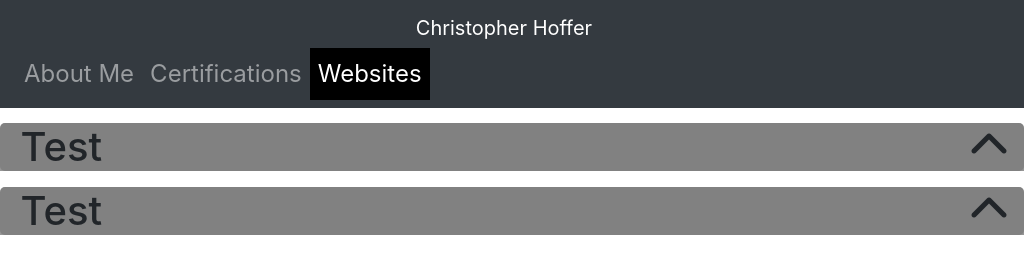
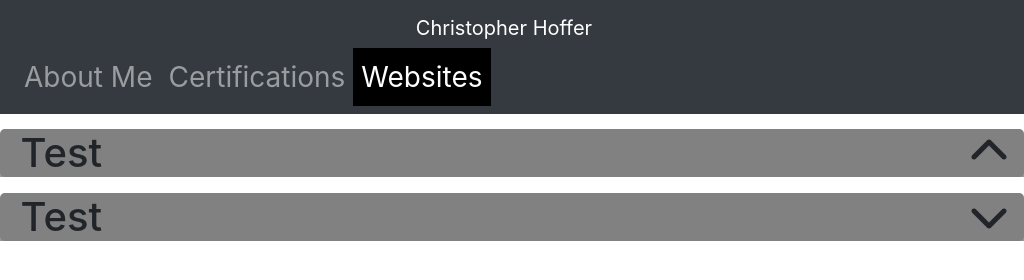
Before and after one commit to Choffs/Choffs.github.io, a website: page websites.html in a window 1024 px wide. Drawn offline with nearby package versions, Linux system fonts and the light colour scheme.

Commit message:
'update'

```diff
--- a/js/website.js
+++ b/js/website.js
@@ -14,7 +14,7 @@ var mainWebContainer = $('.web-wrapper-main');
     mainWebContainer.append(web_obj);
     web_obj.addClass('web-object');
     var site_btn = $(document.createElement('div'));
-    site_btn.addClass('site-btn');
+    site_btn.addClass('collapsed site-btn');
     web_obj.append(site_btn);
     site_btn.attr('data-toggle','collapse');
     site_btn.attr('data-target','#' + item.title);
--- a/style/header.css
+++ b/style/header.css
@@ -1,4 +1,4 @@
-@media screen and (max-width: 1080px )
+@media screen and (max-width: 768px)
 {
   nav.navbar
   {
@@ -9,7 +9,35 @@
   {
     width: 100%;
   }
+  nav.navbar a.nav-link
+  {
+    font-size: 3rem;
+  }
 
+}
+@media screen and (min-width: 769px) and (max-width: 1080px)
+{
+  nav.navbar
+  {
+    flex-direction: column;
+    text-align: center;
+  }
+  ul.navbar-nav
+  {
+    width: 100%;
+  }
+  nav.navbar a.nav-link
+  {
+    font-size: 1.75rem;
+  }
+
+}
+@media screen and (min-width: 1081px)
+{
+  nav.navbar a.nav-link
+  {
+    font-size: 1.5rem;
+  }
 
 }
 a.nav-link.active
@@ -17,7 +45,3 @@ a.nav-link.active
   color: white !important;
   background: black;
 }
-nav.navbar a.nav-link
-{
-  font-size: 1.5rem;
-}
--- a/style/websites.css
+++ b/style/websites.css
@@ -47,11 +47,11 @@ div.site-btn.collapsed span i
 }
 iframe
 {
-  width: 75%;
+  width: 95%;
   background: white;
   margin-right: auto;
   margin-left: auto;
-  height: 400px;
+  height: 700px;
   border: 0;
   margin-bottom: 1.5%;
 }
--- a/websites.html
+++ b/websites.html
@@ -1,7 +1,7 @@
 <!DOCTYPE html>
 <html lang="en" dir="ltr">
   <head>
-    <meta charset="utf-8">
+    <meta charset="utf-8" content="width=device-width, initial-scale=1, user-scalable=no">
     <title></title>
     <link rel="stylesheet" href="style/header.css">
     <link rel="stylesheet" href="style/websites.css">
```
